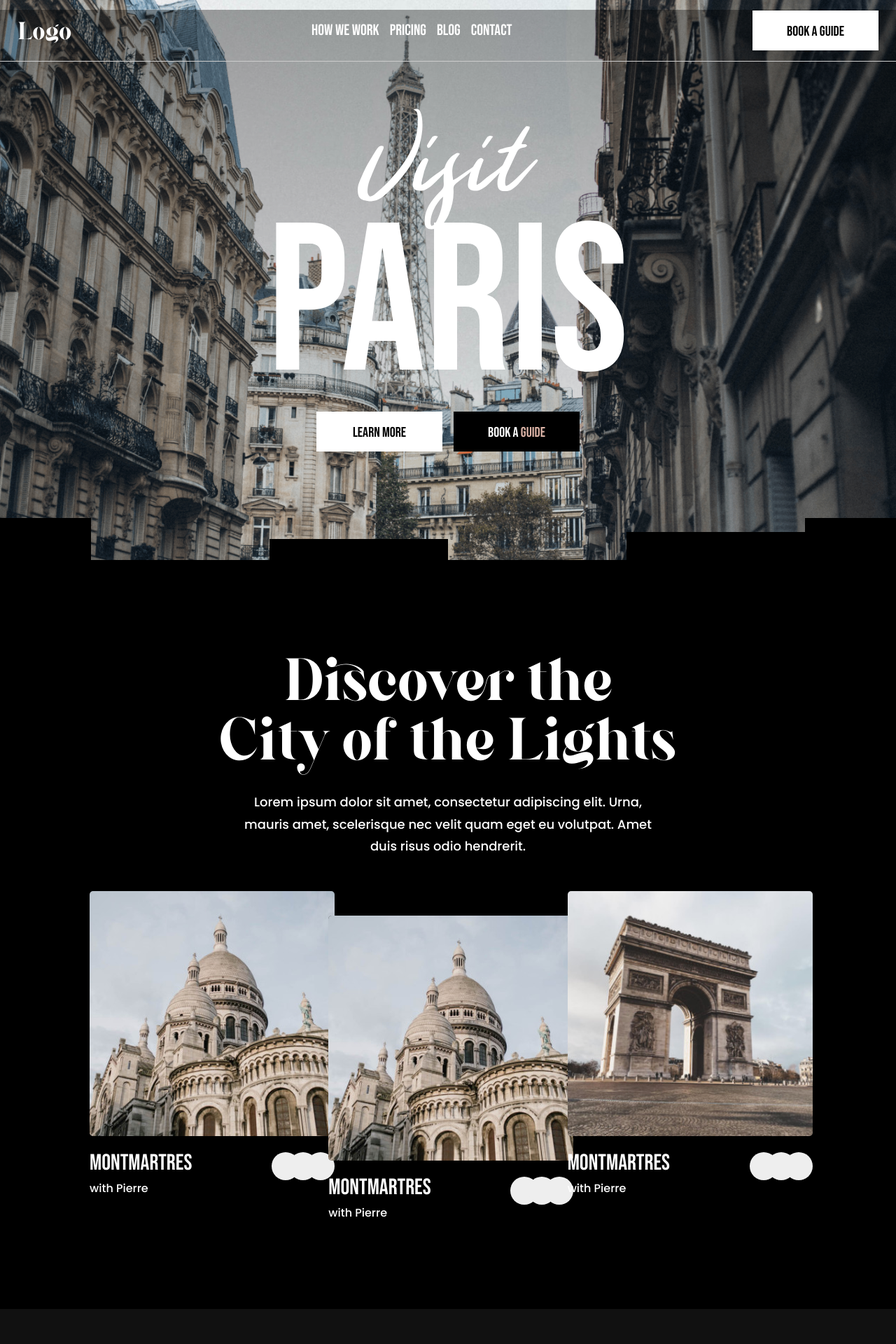
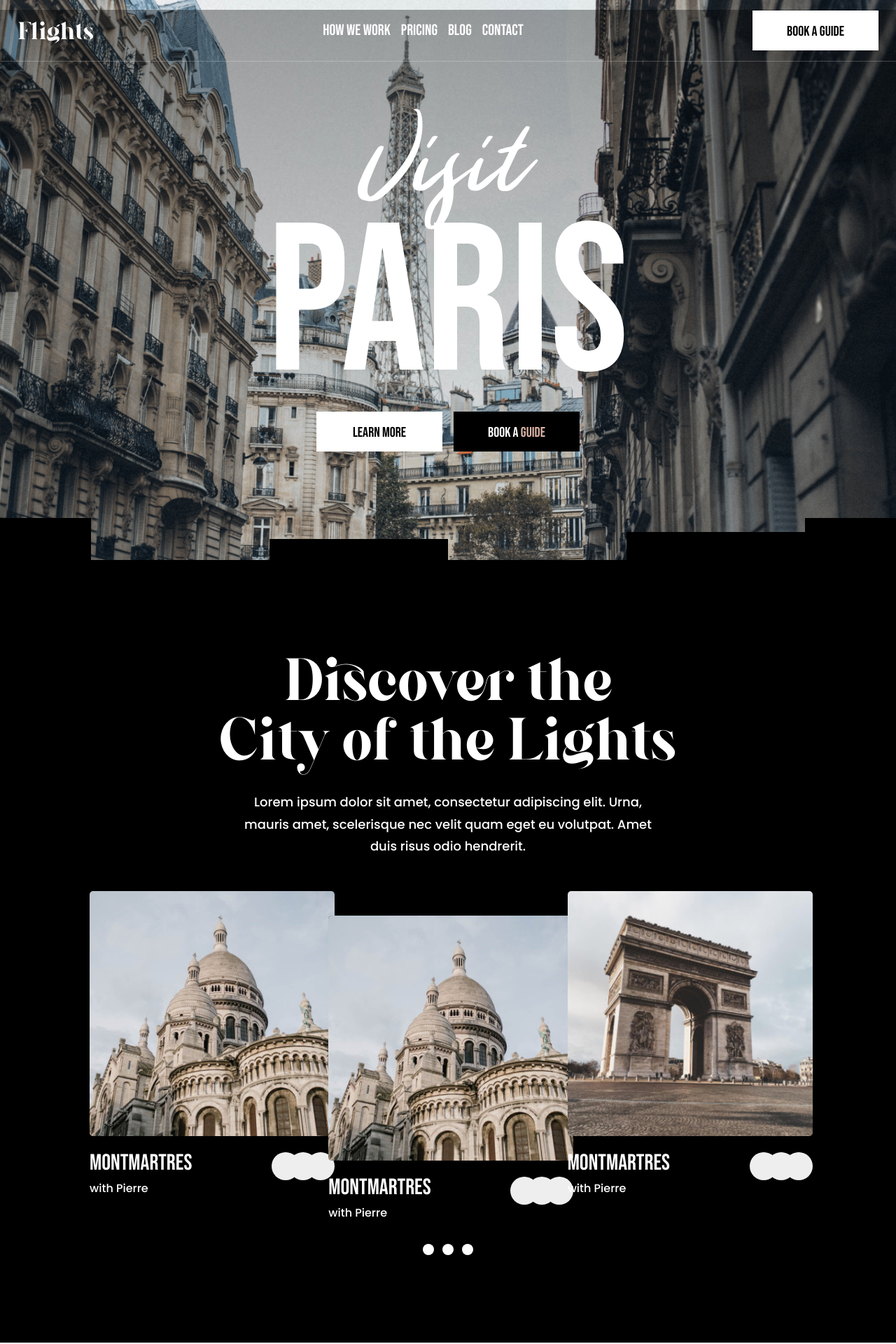
Before and after one commit to ZoCailleton/visit-paris, a React (Create React App) app: page / in a window 1280 px wide. Shown: the top 1920 px of the page at 70% size. Before the commit the page ends 1870 px from the top, so only its background shows below. Built offline with nearby package versions, Linux system fonts and the light colour scheme.

Commit message:
first commit

```diff
--- a/src/App.js
+++ b/src/App.js
@@ -56,7 +56,13 @@ function App() {
           <Box title="Montmartres" illu={visit1} bottom={true} />
           <Box title="Montmartres" illu={visit3} />
         </div>
+        <div className="mt-8 flex justify-center gap-3">
+          <div className="w-4 h-4 bg-white rounded-full" />
+          <div className="w-4 h-4 bg-white rounded-full" />
+          <div className="w-4 h-4 bg-white rounded-full" />
+        </div>
       </section>
+      <section className="presentation"></section>
     </div>
   );
 }
--- a/src/App.scss
+++ b/src/App.scss
@@ -36,7 +36,7 @@ $beige: #DCB4A7;
 
 .header-home {
     height: 100vh;
-    max-height: 875px;
+    max-height: 850px;
     display: flex;
     justify-content: center;
     align-items: center;
@@ -100,4 +100,8 @@ section {
             text-align: center;
         }
     }
+    &.presentation {
+        height: 100vh;
+        background-color: #fff;
+    }
 }
--- a/src/components/nav/Nav.jsx
+++ b/src/components/nav/Nav.jsx
@@ -4,7 +4,7 @@ const Nav = () => {
     return (
         <nav className="main-nav">
             <div className="inner">
-                <p className="logo galins">Logo</p>
+                <p className="logo galins">Flights</p>
                 <div className="flex items">
                     <div>How we work</div>
                     <div>Pricing</div>
--- a/src/components/nav/nav.scss
+++ b/src/components/nav/nav.scss
@@ -10,7 +10,7 @@
         width: 100%;
         max-width: 1440px;
         padding: 15px 25px;
-        border-bottom: 1px solid #ccc;
+        border-bottom: 1px solid rgba(255, 255, 255, 0.22);
         display: flex;
         justify-content: space-between;
         align-items: center;
```
